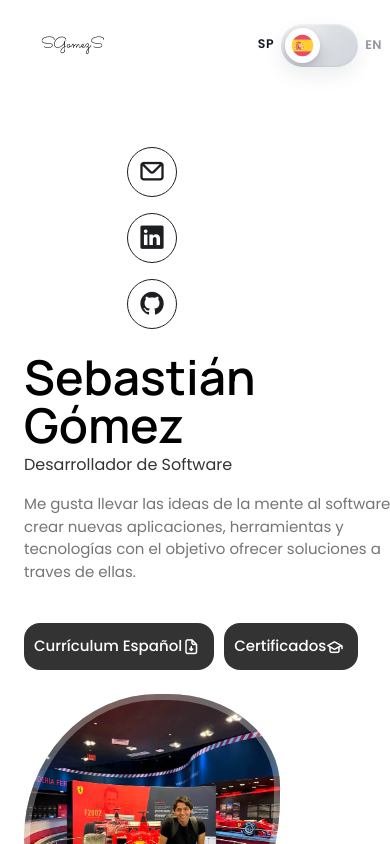
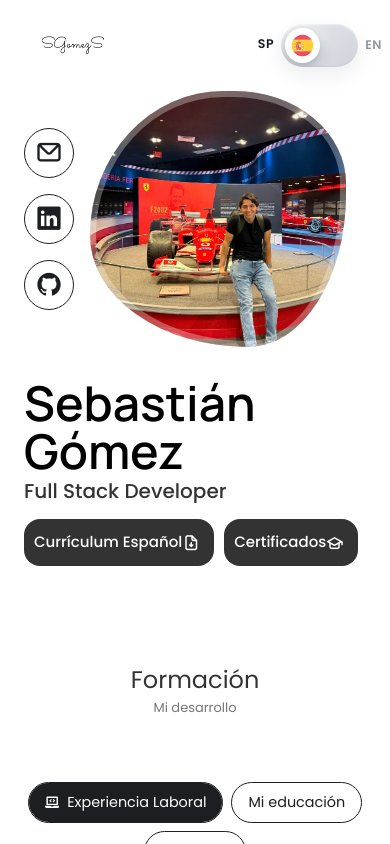
Before and after one commit to sebastiangs23/Portfolio, a React (Vite) app in the folder front/portfolio/: page / in a window 390 px wide. Shown: the top 844 px of the page. Built offline with nearby package versions, Linux system fonts and the light colour scheme.

Commit message:
feat: animation on the job title

```diff
--- a/front/portfolio/package.json
+++ b/front/portfolio/package.json
@@ -10,6 +10,7 @@
   },
   "dependencies": {
     "framer-motion": "^12.38.0",
+    "gsap": "^3.15.0",
     "react": "^18.2.0",
     "react-dom": "^18.2.0",
     "react-icons": "^4.7.1",
--- a/front/portfolio/src/App.css
+++ b/front/portfolio/src/App.css
@@ -23,7 +23,9 @@
   |   FONTS & TYPOGRAPHY   */
   --body-font: "Poppins", sans-serif;
   --very-big-font-size: 8.5rem;
-  --big-font-size: 3.5rem;
+  --font-size: 3.5rem;
+  --big-font-size: 4.0rem;
+  --medium-font-size: 3.5rem;
   --h1-font-size: 2.25rem;
   --h2-font-size: 1.5rem;
   --h3-font-size: 1.25rem;
--- a/front/portfolio/src/components/Home/Home.css
+++ b/front/portfolio/src/components/Home/Home.css
@@ -1,15 +1,21 @@
 .home__content {
-  grid-template-columns: 7.25rem repeat(2, 1fr);
-  column-gap: 2rem;
+  display: grid;
+  grid-template-areas: "social data picture";
+  grid-template-columns: auto auto 1fr;
+  column-gap: 4rem;
   align-items: center;
 }
 
 .home__social {
   display: grid;
-  grid-template-columns: max-content;
+  grid-area: social;
   row-gap: 1rem;
   width: 100%;
   justify-content: center;
+}
+
+.home__data {
+  grid-area: data;
 }
 
 .home__social-icon {
@@ -37,10 +43,44 @@
 
 .home__subtitle {
   position: relative;
-  font-size: var(--h3-font-size);
-  padding-right: 5.4rem;
-  font-weight: var(--font-normal);
+  font-size: var(--big-font-size);
+  font-weight: var(--font-medium);
   margin-bottom: var(--mb-1);
+  line-height: 1.2;
+}
+.home__subtitle-rotator {
+  display: inline-block;
+  height: 1.2em;
+  overflow: hidden;
+  vertical-align: bottom;
+}
+.home__subtitle-rotator__inner {
+  display: block;
+  animation: rotateWords 6s infinite;
+}
+
+.home__subtitle-rotator__word {
+  display: block;
+  height: 1.2em;
+  line-height: 1.2em;
+}
+
+@keyframes rotateWords {
+  0%,
+  20% {
+    transform: translateY(0);
+  }
+  33%,
+  53% {
+    transform: translateY(-1.2em);
+  }
+  66%,
+  86% {
+    transform: translateY(-2.4em);
+  }
+  100% {
+    transform: translateY(0);
+  }
 }
 
 .home__description {
@@ -49,6 +89,7 @@
 }
 
 .home__img-container {
+  grid-area: picture;
   animation: cloudZoomIn 1.2s ease-out 0.2s both;
   order: 1;
 }
@@ -109,6 +150,7 @@
   }
 
   .home__subtitle {
+    font-size: var(--h2-font-size);
     margin-bottom: var(--mb-1);
   }
 
@@ -136,17 +178,17 @@
 /* For medium devices */
 @media screen and (max-width: 768px) {
   .home__content {
-    grid-template-columns: 0.5fr 3fr;
-    padding-top: 3.5rem;
+    grid-template-areas:
+      "social picture"
+      "data data";
+    grid-template-columns: auto 1fr;
+    row-gap: 2rem;
+    column-gap: 1rem;
   }
 
   .home__img {
     order: initial;
     justify-self: initial;
-  }
-
-  .home__data {
-    grid-column: 1/3;
   }
 
   .home__img {
@@ -158,6 +200,15 @@
 
 /* For small devices */
 @media screen and (max-width: 350px) {
+  .home__content {
+    grid-template-areas:
+      "social picture"
+      "data data";
+    grid-template-columns: auto 1fr;
+    row-gap: 2rem;
+    column-gap: 1rem;
+  }
+
   .home__img {
     width: 14.5rem;
     height: 14.5rem;
--- a/front/portfolio/src/components/Home/Home.jsx
+++ b/front/portfolio/src/components/Home/Home.jsx
@@ -29,11 +29,10 @@ export default function Home() {
                 </motion.div>
               )}
             </div>
-
           </div>
           <Data />
         </div>
       </div>
     </section>
   );
-};
+}
--- a/front/portfolio/src/components/Social/Data.jsx
+++ b/front/portfolio/src/components/Social/Data.jsx
@@ -58,10 +58,15 @@ export default function Data() {
         </svg>
       </h1>
 
-
-      <h3 className="home__subtitle">{sentences.home.position}</h3>
-
-      <p className="home__description">{sentences.home.description_position} </p>
+      <h1 className="home__subtitle">
+        <span className="home__subtitle-rotator">
+          <span className="home__subtitle-rotator__inner">
+            <span className="home__subtitle-rotator__word">Full Stack Developer</span>
+            <span className="home__subtitle-rotator__word">Frontend Developer</span>
+            <span className="home__subtitle-rotator__word">Backend Developer</span>
+          </span>
+        </span>
+      </h1>
 
       <a
         href={sentences.home.links.curriculum_link}
@@ -82,4 +87,4 @@ export default function Data() {
       </a>
     </div>
   );
-};
+}
```
Also changed, not shown: 1 other file (tests, documents, lock files or other folders). Lines whose indentation alone changed are shown as unchanged.
